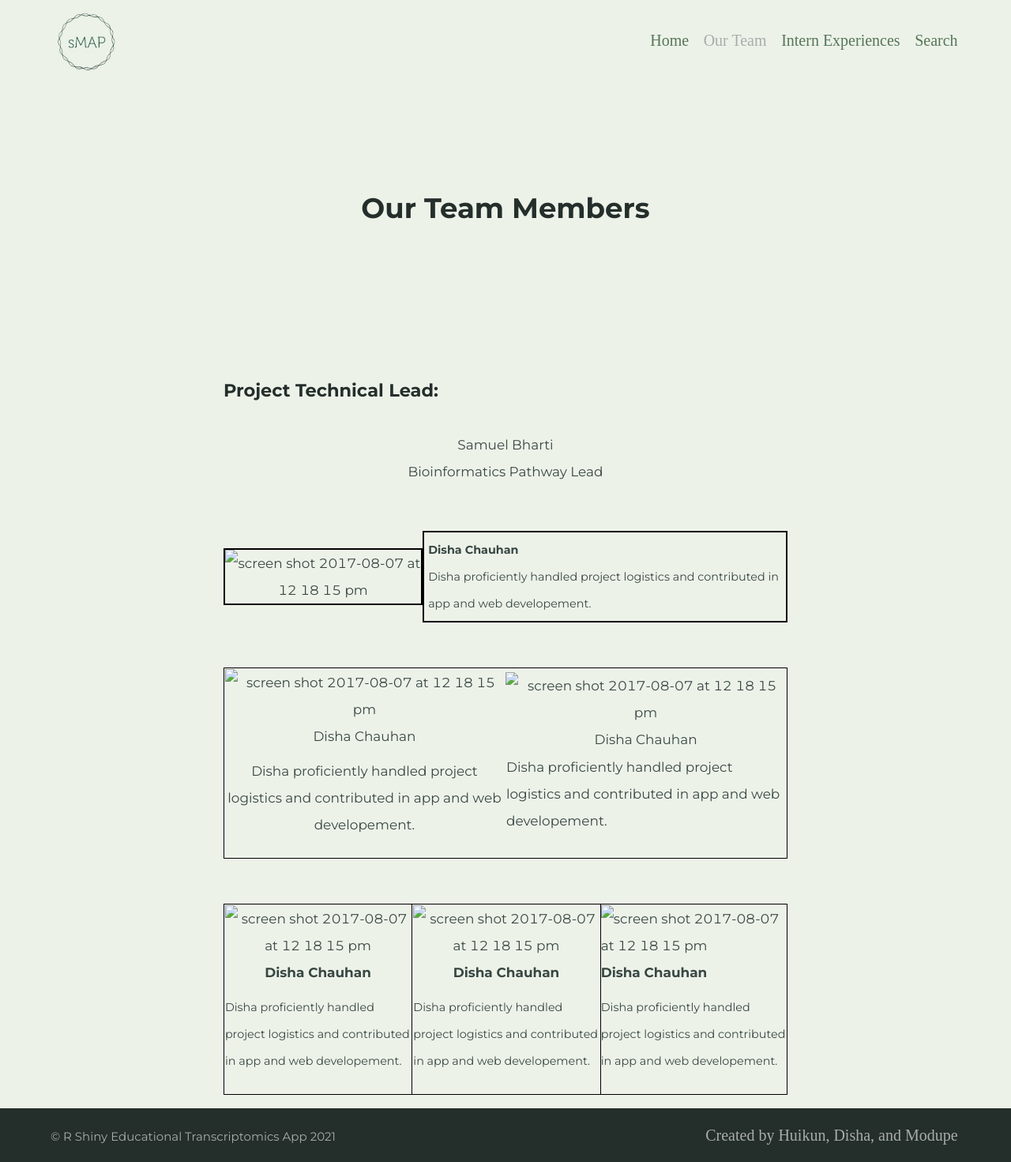
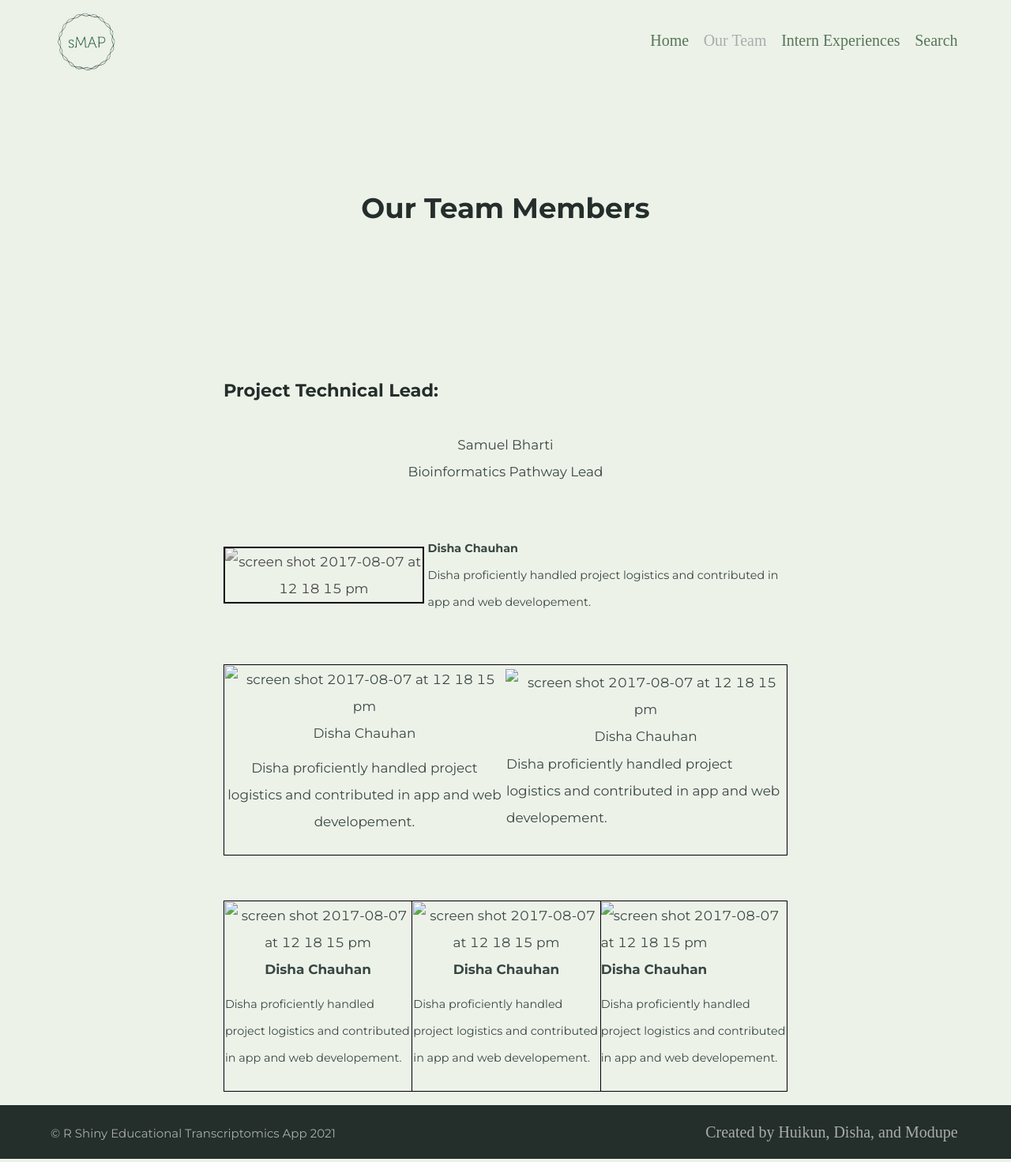
Before and after one commit to BI-STEM-Away/sMAP, a Jekyll site: the page built from ourTeam.md, in a window 1280 px wide. Shown: the whole page at 79% size. Built offline with Jekyll 4.4.1, drawn with Linux system fonts in a browser that asks for light colours.

Commit message:
Update ourTeam.md

```diff
--- a/ourTeam.md
+++ b/ourTeam.md
@@ -28,12 +28,12 @@
   <tbody>
     <tr style="padding:5px">
       <!-- Names -->
-      <td style="margin-bottom:0;text-align:center;">
-      <img style="border: 2px solid black;" height="300" alt="screen shot 2017-08-07 at 12 18 15 pm"
+      <td style="text-align:center;margin-bottom:0;text-align:center;">
+      <img style="border: 2px solid black;  filter: grayscale(100%);" height="220" alt="screen shot 2017-08-07 at 12 18 15 pm"
       src="https://bi-stem-away.github.io/shiny_app_dev/images/Disha.jpeg">
       </td>
-      <td style="font-size:85%;padding:5px; border: 2px solid black; max-width:75%">
-      <strong style="text-center">Disha Chauhan</strong>
+      <td style="font-size:85%;padding:5px;">
+      <strong style="text-align:center">Disha Chauhan</strong>
       <p style="margin-left:10px; text-align:left;padding:0; margin:0;">Disha proficiently handled project logistics and contributed in app and web developement.</p>
       </td>
     </tr>
```
